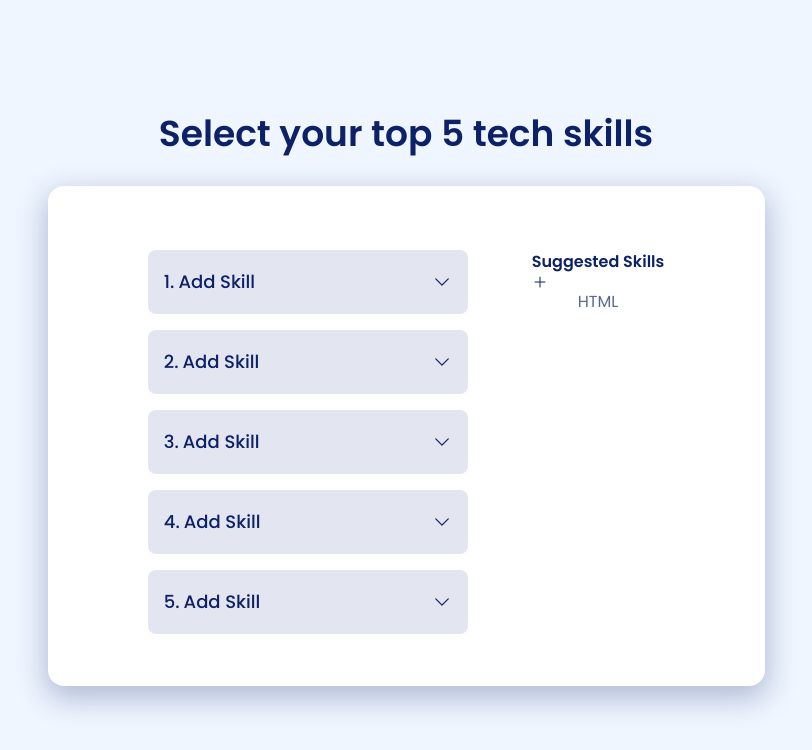
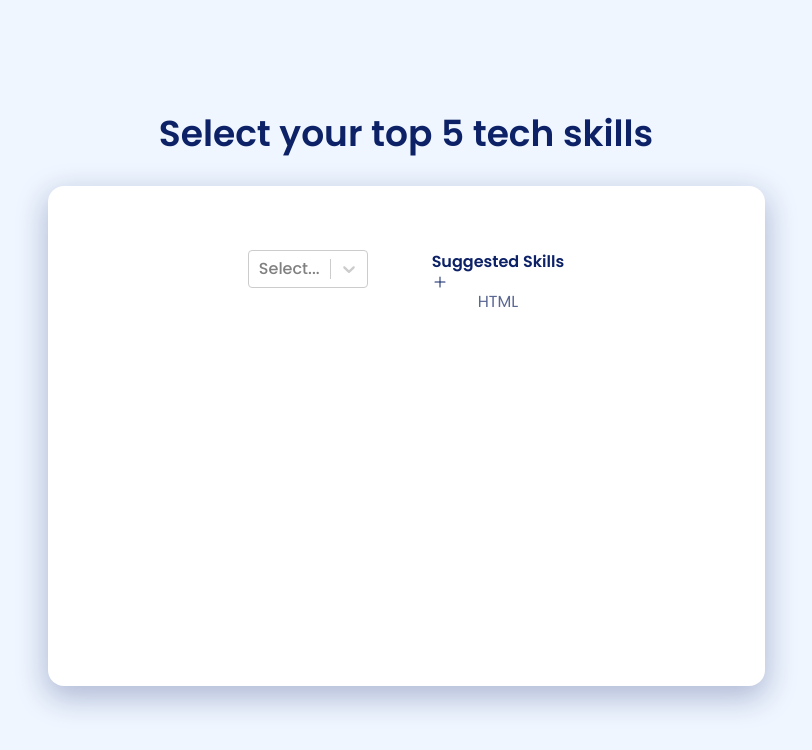
Before and after one commit to Lwmeek/SortList-Component, a React (Vite) app: page / in a window 1280 px wide. Shown: the top 750 px of the page, without its empty margins (234-1046 px from the left). Built offline with nearby package versions, Linux system fonts and the light colour scheme.

Commit message:
Changing dropdown to select react package

```diff
--- a/package.json
+++ b/package.json
@@ -12,7 +12,8 @@
   "dependencies": {
     "@heroicons/react": "^2.1.1",
     "react": "^18.2.0",
-    "react-dom": "^18.2.0"
+    "react-dom": "^18.2.0",
+    "react-select": "^5.8.0"
   },
   "devDependencies": {
     "@types/react": "^18.2.64",
--- a/src/Components/SkillsList.jsx
+++ b/src/Components/SkillsList.jsx
@@ -1,4 +1,5 @@
 import React, { useState } from "react";
+import Select from "react-select";
 import {
 	ChevronDownIcon,
 	PlusIcon,
@@ -14,47 +15,30 @@ const SkillsList = () => {
 		setExpanded(!expanded);
 	};
 
-	return (
-		<>
-			<div className="skillList-container bg-white rounded-2xl p-16">
-				<section className="text-white flex gap-x-16 justify-center font-medium">
-					<div className="flex flex-col">
-						{buttons.map((button) => (
+	let buttonsElement = buttons.map((button, index) => (
 		<button
 			key={button?.id}
 			className="bg-unfilledInput text-navyblue text-lg rounded-lg p-4 flex justify-between gap-8 items-center w-80 h-16 mb-4"
-								onClick={handleDropDown}
+			onClick={() => {
+				if (index === button.id) {
+					setExpanded(!expanded);
+				}
+			}}
 		>
 			<div className="flex gap-1">
-									<p>
-										{button?.number + '.'}
-									</p>
+				<p>{index + "."}</p>
 				<p>{inputValue ? inputValue : "Add Skill"}</p>
 			</div>
 			<ChevronDownIcon className="w-5" />
 		</button>
-						))}
+	));
 
-						{expanded ? (
-							<div className="bg-unfilledInput rounded-xl overflow-hidden duration-700">
-								{SuggestedSkills.map((skill) => (
-									<li
-										key={skill?.id}
-										className={`list-none cursor-pointer text-navyblue hover:bg-bgColor ${
-											skill?.name === inputValue ? "hidden" : "block"
-										}`}
-										onClick={() => {
-											setInputValue(skill?.name);
-											setExpanded(false);
-										}}
-									>
-										{skill.name}
-									</li>
-								))}
-							</div>
-						) : (
-							""
-						)}
+	return (
+		<>
+			<section className="skillList-container bg-white rounded-2xl p-16">
+				<div className="text-white flex gap-x-16 justify-center font-medium">
+					<div className="flex flex-col">
+						<Select options={SuggestedSkills} />
 					</div>
 
 					<div>
@@ -66,8 +50,8 @@ const SkillsList = () => {
 							<p className="text-paleblue font-normal text-base">HTML</p>
 						</div>
 					</div>
+				</div>
 			</section>
-			</div>
 		</>
 	);
 };
--- a/src/Data/Buttons.jsx
+++ b/src/Data/Buttons.jsx
@@ -1,22 +1,22 @@
 export const buttons = [
     {
-        id: 1,
+        id: 0,
         number: 1,
     },
     {
-        id: 2,
+        id: 1,
         number: 2,
     },
     {
-        id: 3,
+        id: 2,
         number: 3,
     },
     {
-        id: 4,
+        id: 3,
         number: 4,
     },
     {
-        id: 5,
+        id: 4,
         number: 5,
     }
 ]
--- a/src/Data/SuggestedSkills.jsx
+++ b/src/Data/SuggestedSkills.jsx
@@ -1,30 +1,30 @@
 export const SuggestedSkills = [
 	{
-        name: 'HTML',
-        id: 0
+		value: "HTML",
+		label: "HTML",
 	},
 	{
-        name: 'CSS',
-        id: 1
+		value: "CSS",
+		label: "CSS",
 	},
 	{
-        name: 'JavaScript',
-        id: 2
+		value: "JavaScript",
+		label: "JavaScript",
 	},
 	{
-        name: 'React',
-        id: 3
+		value: "React",
+		label: "React",
 	},
 	{
-        name: 'You',
-        id: 4
+		value: "You",
+		label: "You",
 	},
 	{
-        name: 'Suck',
-        id: 5
+		value: "Suck",
+		label: "Suck",
 	},
 	{
-        name: 'Meek',
-        id: 6
-    }
-]
+		value: "Meek",
+		label: "Meek",
+	},
+];
```
Also changed, not shown: 1 other file (tests, documents, lock files or other folders). Lines whose indentation alone changed are shown as unchanged.
